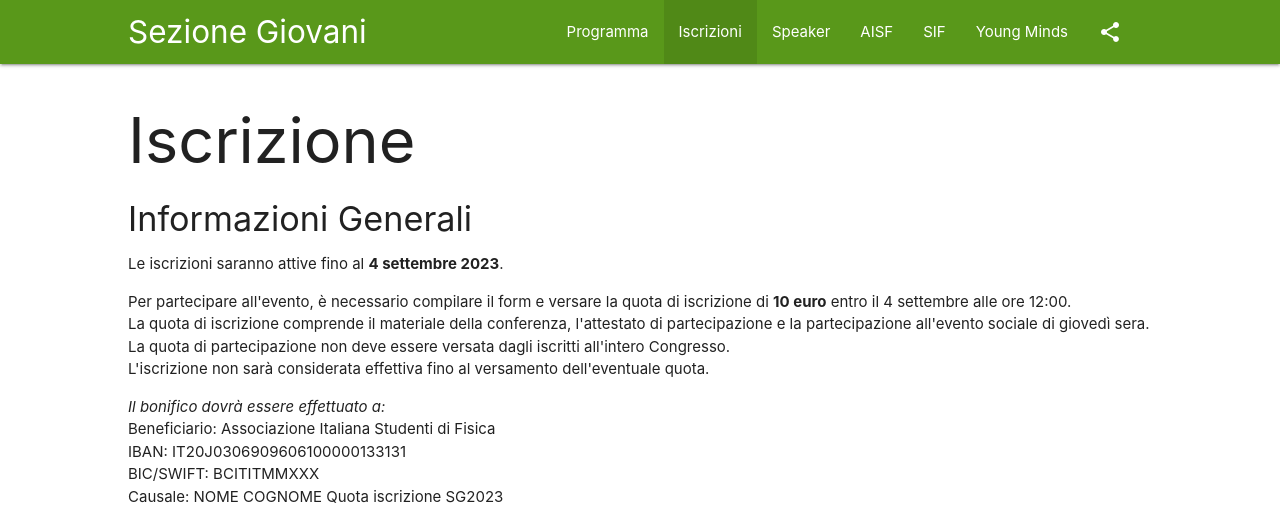
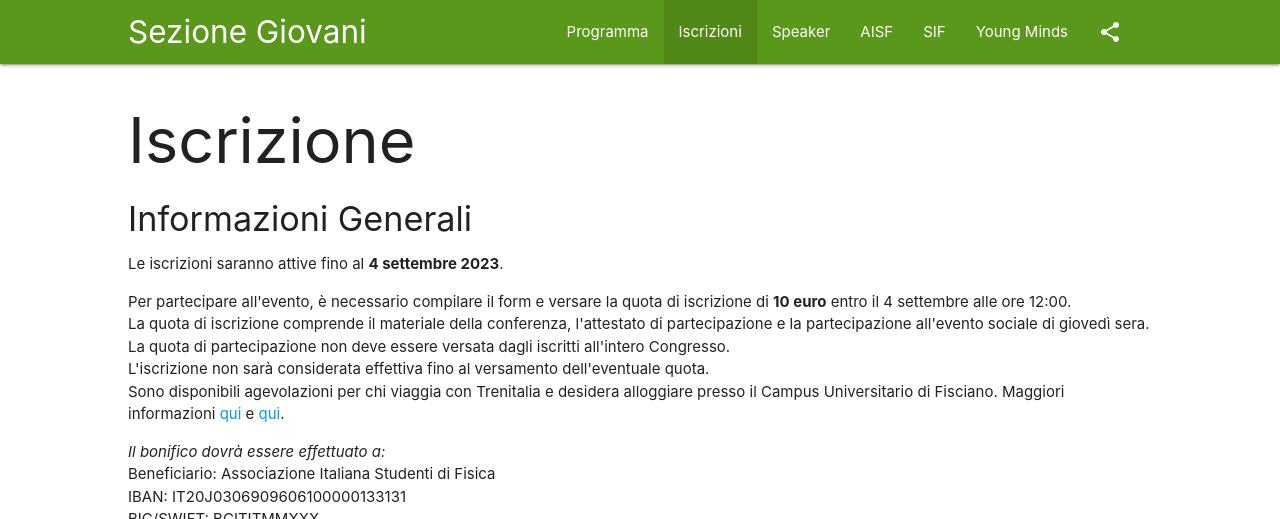
Before and after one commit to ai-sf/sg2023, a Jekyll site: the page built from registration.html, in a window 1280 px wide and 900 px high, cut to the strip 0-519 px from the top of the window. Built offline with Jekyll 4.4.1, drawn with Linux system fonts in a browser that asks for light colours; nearby versions of some CDN libraries.

Commit message:
Modifications (from WSL!)

```diff
--- a/_data/registration.yml
+++ b/_data/registration.yml
@@ -8,6 +8,7 @@ description:
             - line: "La quota di iscrizione comprende il materiale della conferenza, l'attestato di partecipazione e la partecipazione all'evento sociale di giovedì sera."
             - line: "La quota di partecipazione non deve essere versata dagli iscritti all'intero Congresso."
             - line: "L'iscrizione non sarà considerata effettiva fino al versamento dell'eventuale quota."
+            - line: "Sono disponibili agevolazioni per chi viaggia con Trenitalia e desidera alloggiare presso il Campus Universitario di Fisciano. Maggiori informazioni <a href='https://2023.congresso.sif.it/info/trenitalia'>qui</a> e <a href='https://2023.congresso.sif.it/info/alloggi'>qui</a>."
         - paragraph:
             - line: "<i>Il bonifico dovrà essere effettuato a:</i>"
             - line: "Beneficiario: Associazione Italiana Studenti di Fisica"
```
Also changed, not shown: 1 other file.
